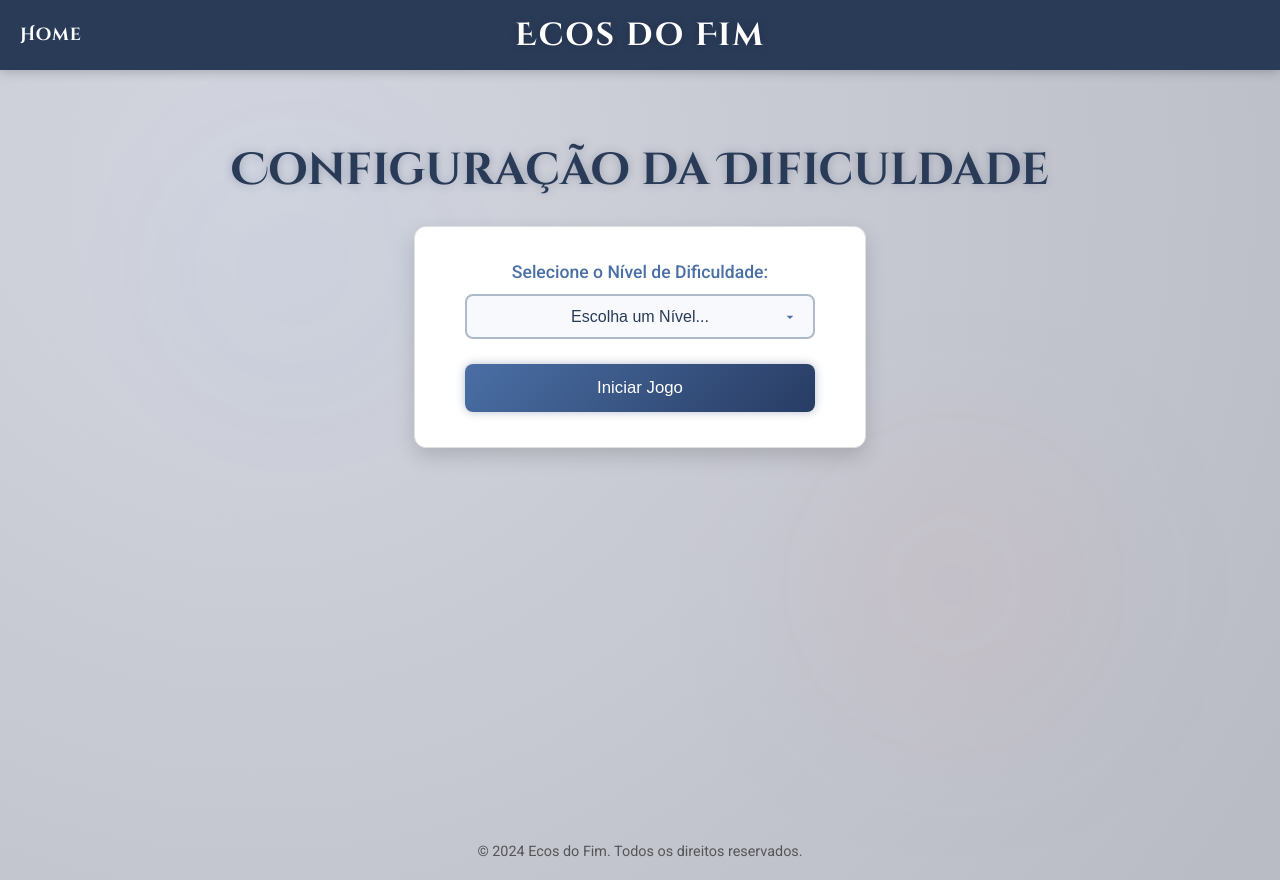
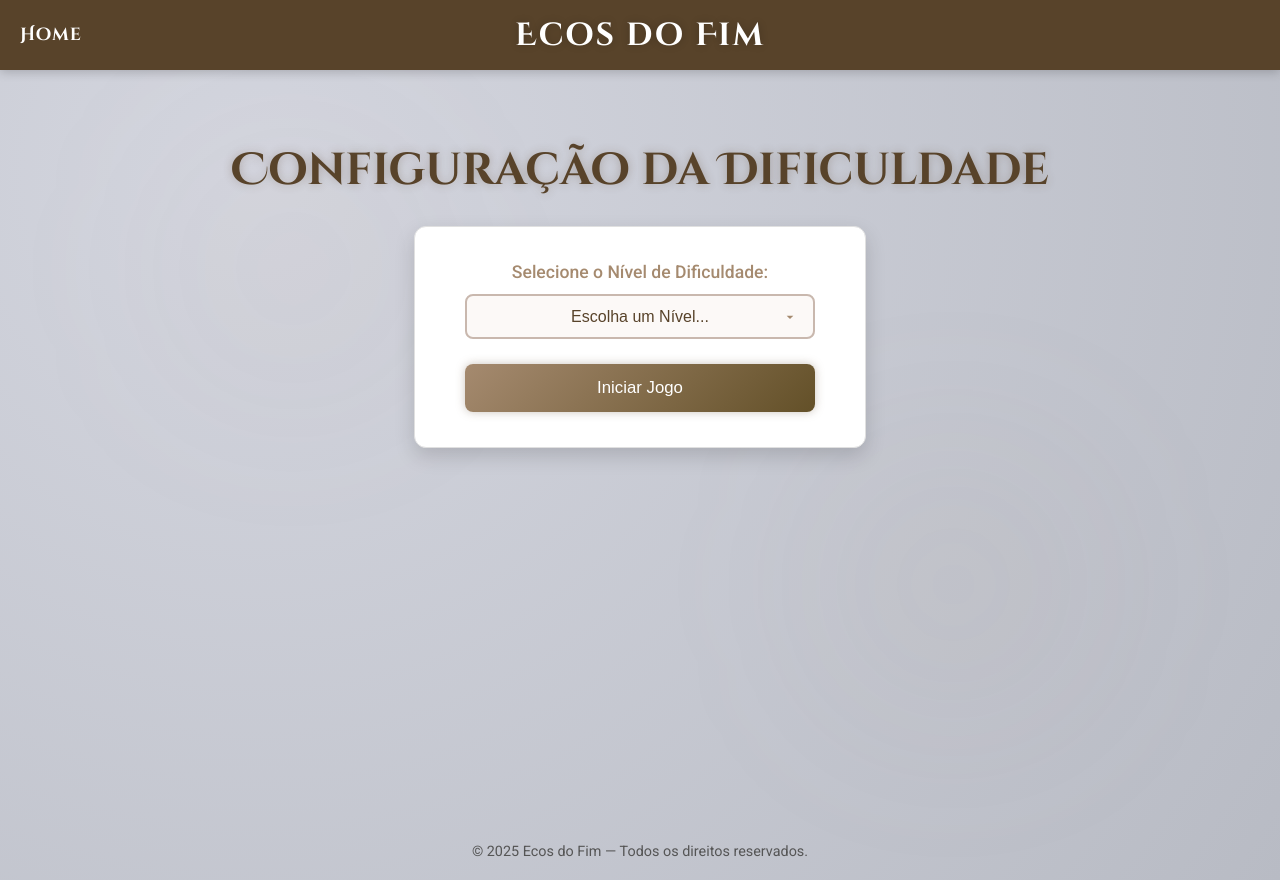
Before and after one commit to majufponte/Projeto-FDS-2025.2, a Django app: page /EcosDofim/dificuldade in a window 1280 px wide. Run offline with Django 5.2, Linux system fonts and the light colour scheme.

Commit message:
Revise styles and colors in escolher_dificuldade.html
Updated color scheme and styles in escolher_dificuldade.html

```diff
--- a/templates/escolher_dificuldade.html
+++ b/templates/escolher_dificuldade.html
@@ -26,14 +26,14 @@
             position: absolute;
             width: 300px;
             height: 300px;
-            background: radial-gradient(circle, rgba(0,123,255,0.1) 0%, transparent 70%);
+            background: radial-gradient(circle, rgba(165,123,100,0.1) 0%, transparent 70%);
             border-radius: 50%;
             filter: blur(100px);
             animation: move 10s infinite alternate ease-in-out;
             z-index: 0;
         }
         .light:nth-child(1) { top: 10%; left: 10%; }
-        .light:nth-child(2) { bottom: 20%; right: 15%; background: radial-gradient(circle, rgba(255,100,100,0.15), transparent 70%); }
+        .light:nth-child(2) { bottom: 20%; right: 15%; background: radial-gradient(circle, rgba(165,140,120,0.15), transparent 70%); }
 
         @keyframes move {
             from { transform: translateY(0px) translateX(0px); }
@@ -46,7 +46,7 @@
             left: 0;
             width: 100%;
             height: 70px;
-            background-color: #2a3b58;
+            background-color: #58432a;
             display: flex;
             align-items: center;
             justify-content: center;
@@ -78,7 +78,7 @@
         }
 
         .nav-home:hover {
-            color: #aebac9;
+            color: #c9b8ae;
         }
 
         .user-actions {
@@ -94,16 +94,16 @@
             padding: 8px 14px;
             font-size: 1em;
             color: #ffffff;
-            background: linear-gradient(135deg, #4a6fa5, #283c63);
+            background: linear-gradient(135deg, #a58a6f, #635028);
             border-radius: 6px;
             text-decoration: none;
             font-weight: 500;
             transition: 0.25s ease;
-            box-shadow: 0 0 8px rgba(70,90,130,0.4);
+            box-shadow: 0 0 8px rgba(130,110,90,0.4);
         }
 
         .user-actions a:hover {
-            background: linear-gradient(135deg, #5a83c1, #324b7a);
+            background: linear-gradient(135deg, #c1a383, #7a6a52);
             transform: translateY(-2px);
         }
 
@@ -122,8 +122,8 @@
         h1 {
             font-family: 'Cinzel Decorative', serif;
             font-size: 2.8em;
-            color: #2a3b58;
-            text-shadow: 0 0 10px rgba(42,59,88,0.3);
+            color: #58432a;
+            text-shadow: 0 0 10px rgba(88,67,42,0.3);
             margin-bottom: 20px;
             text-align: center;
             width: 100%;
@@ -146,7 +146,7 @@
             display: block;
             margin-bottom: 12px;
             font-weight: 500;
-            color: #4a6fa5;
+            color: #a58a6f;
             font-size: 1.1em;
             text-align: center;
         }
@@ -154,10 +154,10 @@
         .custom-select {
             width: 100%;
             padding: 12px 15px;
-            border: 2px solid #aebac9;
+            border: 2px solid #c9b8ae;
             border-radius: 8px;
-            background-color: #f7f9fc;
-            color: #2a3b58;
+            background-color: #fcf9f7;
+            color: #58432a;
             font-size: 1.0em;
             outline: none;
             transition: all 0.2s ease;
@@ -175,8 +175,8 @@
 
         .custom-select:hover, .custom-select:focus {
             background-color: #ffffff;
-            border-color: #283c63;
-            box-shadow: 0 0 10px rgba(74, 111, 165, 0.3);
+            border-color: #635028;
+            box-shadow: 0 0 10px rgba(165,138,111,0.3);
         }
 
         .btn-submit {
@@ -186,13 +186,13 @@
             padding: 14px 26px;
             font-size: 1.05em;
             color: #ffffff;
-            background: linear-gradient(135deg, #4a6fa5, #283c63);
+            background: linear-gradient(135deg, #a58a6f, #635028);
             border: none;
             border-radius: 8px;
             text-decoration: none;
             font-weight: 500;
             transition: all 0.25s ease;
-            box-shadow: 0 0 10px rgba(70,90,130,0.4);
+            box-shadow: 0 0 10px rgba(130,110,90,0.4);
             position: relative;
             overflow: hidden;
             cursor: pointer;
@@ -212,8 +212,8 @@
 
         .btn-submit:hover::before { left: 130%; }
         .btn-submit:hover {
-            background: linear-gradient(135deg, #5a83c1, #324b7a);
-            box-shadow: 0 0 15px rgba(70,90,130,0.6);
+            background: linear-gradient(135deg, #c1a383, #7a6a52);
+            box-shadow: 0 0 15px rgba(130,110,90,0.6);
             transform: translateY(-2px);
         }
 
@@ -266,7 +266,8 @@
     </div>
 
     <footer>
-        &copy; 2024 Ecos do Fim. Todos os direitos reservados.
+        © 2025 Ecos do Fim — Todos os direitos reservados.
     </footer>
+
 </body>
 </html>
```
